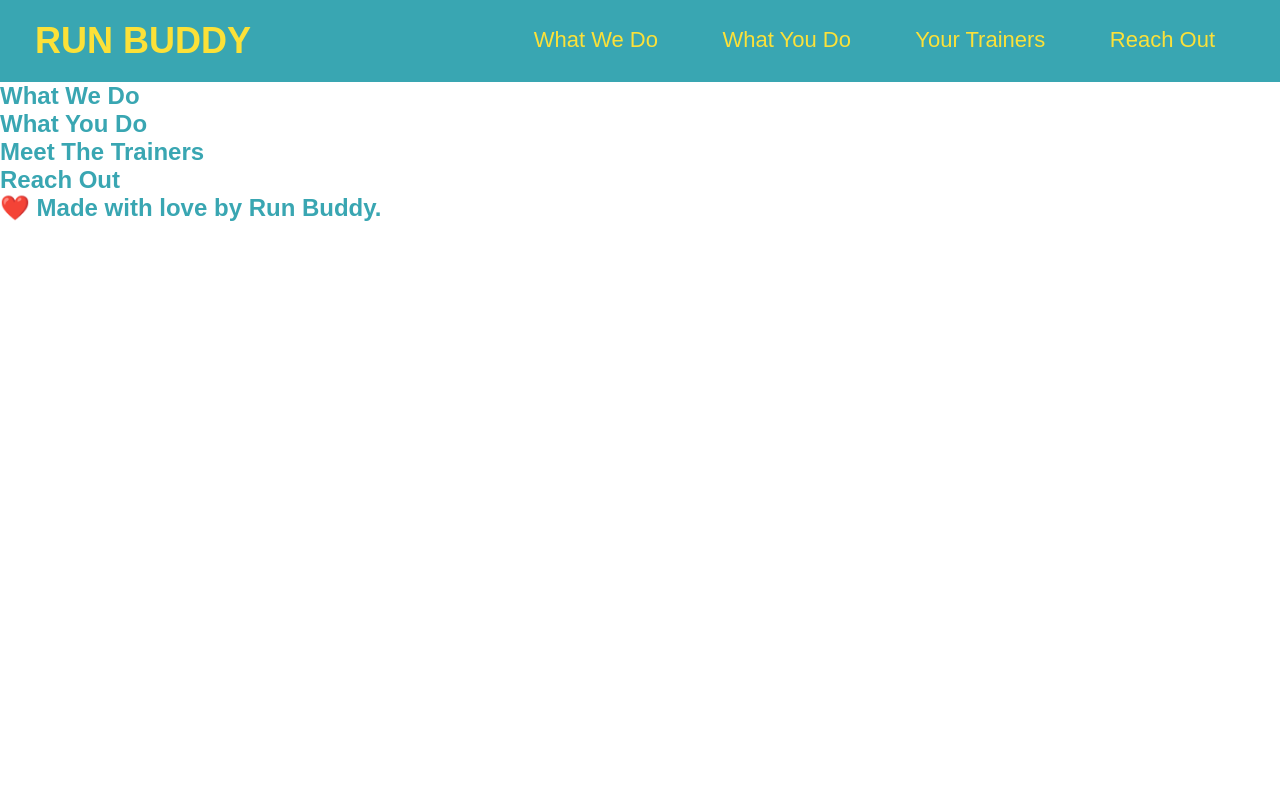
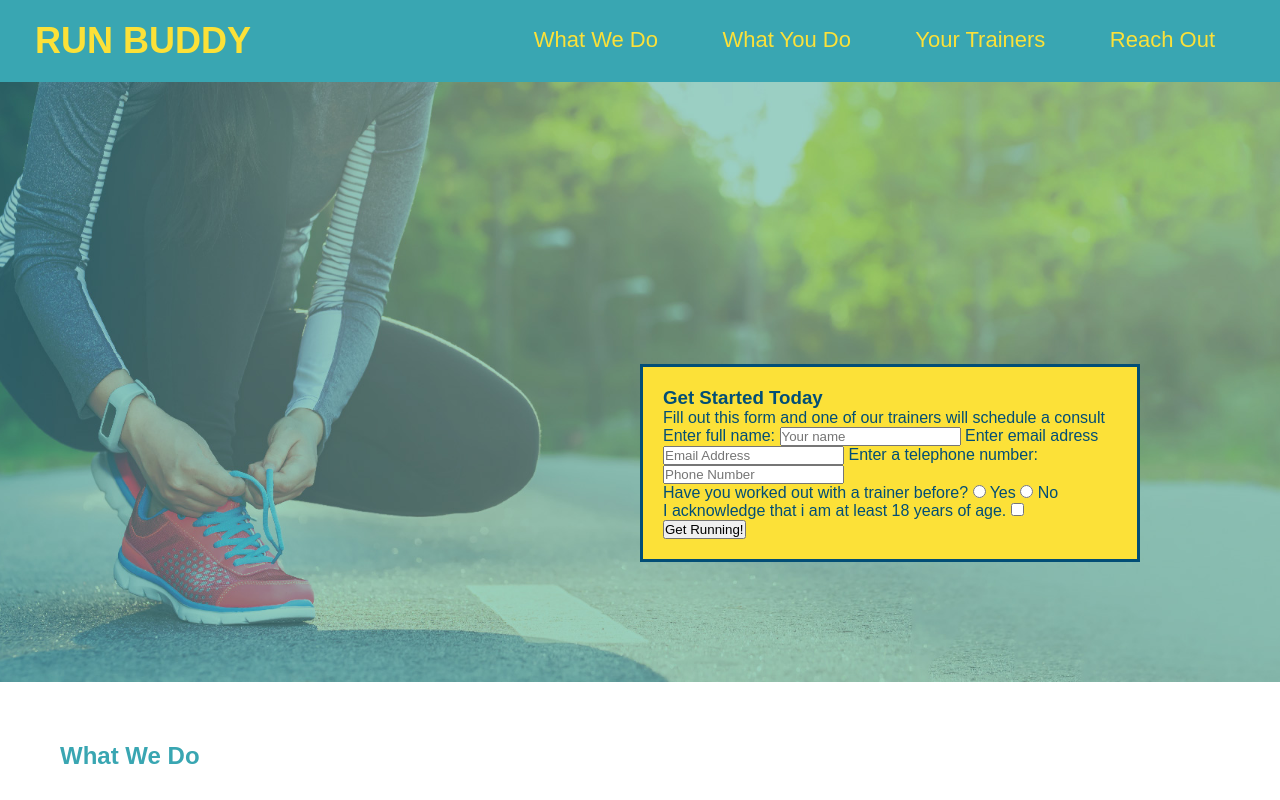
Before and after one commit to Dan-Lopez-1996/run-buddy, a plain HTML site: page index.html in a window 1280 px wide. Shown: the top 800 px of the page. Drawn offline with Linux system fonts and the light colour scheme.

Commit message:
More CSS & Html plus hero work

```diff
--- a/assets/CSS/style.css
+++ b/assets/CSS/style.css
@@ -1,28 +1,93 @@
 *     {
   margin: 0;
   padding: 0;
-}body {
+  box-sizing: border-box;
+}
+
+body {
+  /* more on this crazy alphanumerical value in a minute! */
   color: #39a6b2;
   font-family: Arial, Helvetica, sans-serif;
-}header {
+}
+
+header {
+  /* apply styles to <header> */
   padding: 20px 35px;
   background-color: #39a6b2;
-}header h1 {
+}
+
+header h1 {
   font-weight: bold;
   font-size: 36px;
   color: #fce138;
   margin: 0;
   display: inline;
-}header a {
+}
+
+header a {
   text-decoration: none;
   color: #fce138;
-}header nav {
+}
+
+header nav {
   float: right;
   margin: 7px 0;
-}header nav ul li {
+}
+
+header nav ul li {
   display: inline;
-}header nav ul li a {
+}
+
+header nav ul li a {
   margin: 0 30px;
   font-weight: lighter;
   font-size: 22px;
 }
+
+footer {
+  background: #fce138;
+  width: 100%;
+  padding: 40px 35px;
+}
+
+footer h2 {
+  display: inline;
+  color: #024e76;
+  font-size: 30px;
+  margin: 0;
+}
+
+footer div {
+  float: right;
+  line-height: 1.5;
+  text-align: right;
+}
+
+footer a {
+  color: #024e76;
+}
+
+section {
+  padding: 60px;
+}
+
+/* Hero Style Start */
+.hero {
+  background-image: url("../CSS/images/hero-bg.jpg");
+  height: 600px;
+  background-size: cover;
+  background-position: center;
+  position: relative;
+}
+/* Hero Style End */
+
+.hero-form {
+  border: solid 3px #024e76;
+  background-color: #fce138;
+  padding: 20px;
+  width: 500px;
+  color: #024e76;
+  position: absolute;
+  bottom: 120px;
+  right: 140px;
+}
--- a/index.html
+++ b/index.html
@@ -2,8 +2,6 @@
 <html lang="en">
     <head>
         <meta charset="UTF-8">
-    <meta http-equiv="X-UA-Compatible" content="IE=edge">
-    <meta name="viewport" content="width=device-width, initial-scale=1.0">
         <link rel="stylesheet" href="./assets/CSS/style.css" />
         <title>Run Buddy</title>
 
@@ -14,7 +12,9 @@
     <!-- navigation -->
     <header>
         <h1>
-            <a href="/">RUN BUDDY</a>
+            <a href="/">
+               RUN BUDDY
+            </a>
         </h1>
 
         <nav>
@@ -38,6 +38,39 @@
         </nav>
     </header>
 
+    <!-- hero/jumbotron -->
+    <section class="hero">
+        <div class="hero-form">
+            <h3>Get Started Today</h3>
+            <p>Fill out this form and one of our trainers will schedule a consult</p>
+        <!-- Add form element -->
+        <form>
+            <label for="name">Enter full name:</label>
+            <input type="text" placeholder="Your name" name="name" id="name" />
+            <label for="email">Enter email adress</label>
+            <input type="email" placeholder="Email Address" name="email" id="email" />
+            <label for="phone">Enter a telephone number:</label>
+            <input type="tel" placeholder="Phone Number" name="phone" id="phone" />
+            <p>
+                Have you worked out with a trainer before?
+                <input type="radio" name="trainer-confirm" id="trainer-yes" />
+                <label for="trainer-yes">Yes</label>
+                <input type="radio" name="trainer-confirm" id="trainer-no" />
+                <label for="trainer-no">No</label>
+            </p>
+            <p>
+                <label for="checkbox" >
+                 I acknowledge that i am at least 18 years of age.
+                </label>
+                <input type="checkbox" name="age-confirm" id="checkbox" />
+            </p>
+            <button type="submit">
+                Get Running!
+            </button>
+        </form>
+        </div>
+    </section>
+    <!-- end hero -->
 
 <!-- "what we do" section -->
     <section>
@@ -62,6 +95,10 @@
 <!-- footer -->
     <footer>
         <h2>❤️ Made with love by Run Buddy.</h2>
+        <div>
+            <a href="#">Read Our Privacy Policy</a><br />
+            &copy; 2019 Runbuddy, Inc.
+        </div>
     </footer>
 
     </body>
```
Also changed, not shown: Run-buddy-text inout mockup.png (added), assets/CSS/images/hero-bg.jpg (added). Lines whose indentation alone changed are shown as unchanged.
